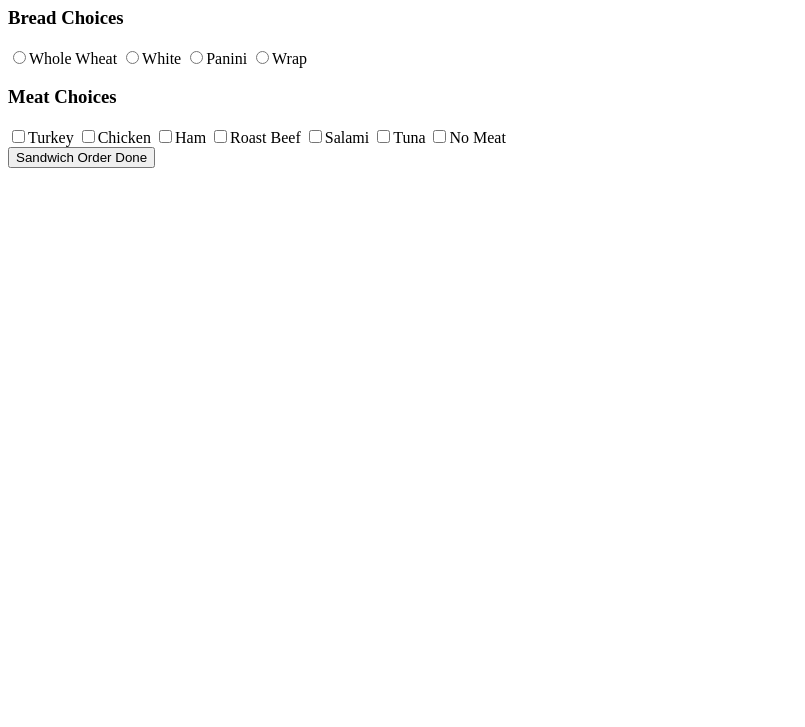
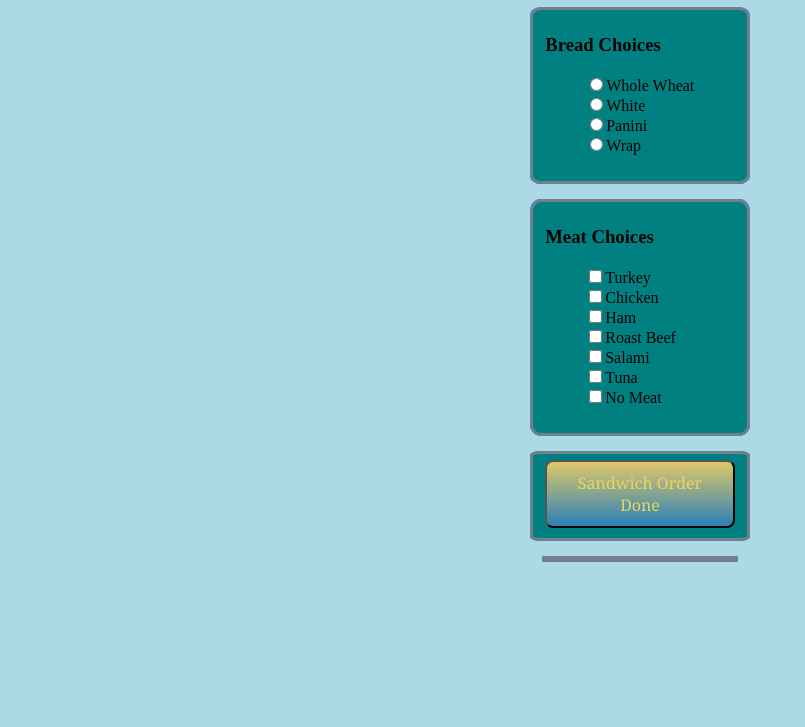
Before and after one commit to SMITHsharon/sandwichMaker, a plain HTML site: page index.html in a window 1280 px wide. Shown: the part 73-800 px from the top of the page, without its empty margins (0-805 px from the left). Drawn offline with Linux system fonts and the light colour scheme.

Commit message:
changed approach; have initial functionality

```diff
--- a/index.html
+++ b/index.html
@@ -3,45 +3,55 @@
 	<head>
 	    <meta charset="UTF-8">
 	    <title>(25) Sandwich Maker</title>
+	    <link rel="stylesheet" type="text/css" href="styles.css">
     </head>
     <body>
 
 		<div id="custChoices">
 			<h1>Best Deli Ever</h1>
 
+			<fieldset class="menuBoxes">
 				<section id="bread">
 					<h3>Bread Choices</h3>
-				<input type="radio" name="bread" value="whWheat" />Whole Wheat
-				<input type="radio" name="bread" value="white" />White
-				<input type="radio" name="bread" value="panini" />Panini
-				<input type="radio" name="bread" value="wrap" />Wrap
+					<ul>
+						<li><input type="radio" name="bread" value="whWheat" />Whole Wheat</li>
+						<li><input type="radio" name="bread" value="white" />White</li>
+						<li><input type="radio" name="bread" value="panini" />Panini</li>
+						<li><input type="radio" name="bread" value="wrap" />Wrap</li>
+					</ul>
 				</section>
+			</fieldset>
 
+			<fieldset class="menuBoxes">
 				<section id="meatChoices">
 					<h3>Meat Choices</h3>
-				<input type="checkbox" name="chk_meat" value="turkey" />Turkey
-				<input type="checkbox" name="chk_meat" value="chicken" />Chicken
-				<input type="checkbox" name="chk_meat" value="ham" />Ham
-				<input type="checkbox" name="chk_meat" value="rBeef" />Roast Beef
-				<input type="checkbox" name="chk_meat" value="salami" />Salami
-				<input type="checkbox" name="chk_meat" value="tuna" />Tuna
-				<input type="checkbox" name="chk_meat" value="none" />No Meat
+					<ul>
+						<li><input type="checkbox" name="chk_meat" value="turkey" />Turkey</li>
+						<li><input type="checkbox" name="chk_meat" value="chicken" />Chicken</li>
+						<li><input type="checkbox" name="chk_meat" value="ham" />Ham</li>
+						<li><input type="checkbox" name="chk_meat" value="rBeef" />Roast Beef</li>
+						<li><input type="checkbox" name="chk_meat" value="salami" />Salami</li>
+						<li><input type="checkbox" name="chk_meat" value="tuna" />Tuna</li>
+						<li><input type="checkbox" name="chk_meat" value="none" />No Meat</li>
+					</ul>
 				</section>
+			</fieldset>
 
 			<section id="cheese"></section>
 			<section id="veggies"></section>
 			<section id="condiments"></section>
 
-			<div>
+			<fieldset class="menuBoxes">
 				<button type="submit" id="buildSandwich"  value="Build">Sandwich Order Done</button>
-			</div>
-		</div>
+			</fieldset>
 
 		<!-- * empty DOM element into which the final sandwich order and its cost will be inserted -->
+		<!-- <fieldset class="menuBoxes"> -->
 			<div id="orderOutput"></div>
+		<!-- </fieldset> -->
 
+    	<script type="text/javascript" src="javascripts/sandwichMaker.js"></script>
     	<script type="text/javascript" src="javascripts/DOMHandler.js"></script>
-    	<script type="text/javascript" src="javascripts/sandwichMaker.js"></script>
     	<script type="text/javascript" src="javascripts/meat.js"></script>
     </body>
 </html>
--- a/javascripts/DOMHandler.js
+++ b/javascripts/DOMHandler.js
@@ -2,6 +2,7 @@
 
 // Variable accumulates the final price. Initialize to 0.
 var finalSandwichPrice = 0;
+var sandwichArray = [];
 
 // Variable holds the topping that the user selects
 var selectedTopping;
@@ -19,37 +20,43 @@ var meatChooser = document.getElementById("meatChoices");
 // Function gets the price for the selected topping
 // PARAMETERS: array of Topping Objects; user-selected topping
 // <for each> loop used for Objects
+//            Loops over the Object Array Keys <i>, returns associated value
 // RETURNS: price for the selected topping
 //********************************************************
-function getPrice(objArray, thisTopping) {
-console.log("in getPrice / objArray :: ", objArray);
-console.log("in getPrice / thisTopping :: ", thisTopping);
+// function getPrice(objArray, thisTopping) {
+// console.log("in getPrice / objArray :: ", objArray);
+// console.log("in getPrice / thisTopping :: ", thisTopping);
 
+// 	for (var i in objArray) {
+// 		console.log("i :: ", i);
+// 		if (i === thisTopping) {
+// 			console.log("returning objArray[i] :: ", objArray[i]);
+// 			return objArray[i];
+// 		}
+// 	}
+// }
 
-	for (var i in objArray) {
-		console.log("i :: ", i);
-		if (i === thisTopping) {
-			console.log("returning objArray[i] :: ", objArray[i]);
-			return objArray[i];
-		}
-
-	}
-}
 
 
 //********************************************************
-// Event Listener for Meat Chooser
+// Event Listener for meatChooser
 //********************************************************
 meatChooser.addEventListener("change", function(event) {
 
   // Get the value chosen from the DOM
   selectedTopping = event.target.value;
-  console.log("selectedTopping :: ", selectedTopping);
+  sandwichArray.push(selectedTopping);
+  console.log("in meatChooser EventListener / sandwichArray :: ", sandwichArray);
 
-  // Determine the price of the topping chosen
-  finalSandwichPrice += getPrice(SandwichMaker.getMeat(), selectedTopping);
+  // Determine the price of the selected topping; adds to the accumulating price
+  // finalSandwichPrice += sandwichMaker.addTopping(selectedTopping);
+  // finalSandwichPrice =+ sandwichMaker.addMeat(selectedTopping);
+  SandwichMaker.addTopping(selectedTopping);
   console.log("finalSandwichPrice :: ", finalSandwichPrice);
 
+  // Output the price to the DOM
+  // document.getElementById("orderOutput").value = "$" + finalSandwichPrice.toFixed(2);
+  document.getElementById("orderOutput").innerHTML = "$" + finalSandwichPrice.toFixed(2);
+
   // Add the topping to the SandwichMaker to increase the total price
-  document.getElementById("orderOutput").value = "$" + finalSandwichPrice.toFixed(2);
 });
--- a/javascripts/meat.js
+++ b/javascripts/meat.js
@@ -19,14 +19,17 @@ var SandwichMaker = (function(maker) {
   // add the selected meat choice to the sandwich
 	maker.addMeat = function(meatChoice) {
     meatPrices.push(meatChoice);
+    console.log("returning meatPrices from addMeat function :: ", meatPrices);
   };
 
   // RETURNS
   maker.getMeat = function() {
+    console.log("returning meatPrices from getMeat function :: ", meatPrices);
     return meatPrices;
   }
 
-  // RETURNS the new, augmented object with the new method on it
+  // RETURNS the new, augmented object with the new method on it to SandwichMaker
+  console.log("returning from meat.js", maker);
   return maker;
 
 })(SandwichMaker || {});
--- /dev/null
+++ b/styles.css
@@ -0,0 +1,65 @@
+body {
+	background-color: lightblue;
+}
+
+h1 {
+	text-align: center;
+}
+
+.menuBoxes {
+	border: 3px solid slategrey;
+	border-radius: 5%;
+	background-color: teal;
+	width: 15%;
+	margin: auto;
+	margin-bottom: 15px;
+
+}
+
+#orderOutput {
+  border: 3px solid slategrey;
+  border-radius: 5%;
+  background-color: teal;
+  width: 15%;
+  margin: auto;
+  margin-bottom: 15px;
+
+}
+
+ul {
+	margin-top: 0;
+	padding-top: 0;
+	display: inline-block;
+	list-style-type: none;
+}
+
+#doneButton {
+	margin: auto auto;
+}
+
+#buildSandwich {
+  background: #e0c869;
+  background-image: -webkit-linear-gradient(top, #e0c869, #2980b9);
+  background-image: -moz-linear-gradient(top, #e0c869, #2980b9);
+  background-image: -ms-linear-gradient(top, #e0c869, #2980b9);
+  background-image: -o-linear-gradient(top, #e0c869, #2980b9);
+  background-image: linear-gradient(to bottom, #e0c869, #2980b9);
+  -webkit-border-radius: 8;
+  -moz-border-radius: 8;
+  border-radius: 8px;
+  font-family: Georgia;
+  color: #e8d661;
+  font-size: 1em;
+  padding: 10px 20px 10px 20px;
+  text-decoration: none;
+}
+
+#buildSandwich:hover {
+  background: #3cb0fd;
+  background-image: -webkit-linear-gradient(top, #3cb0fd, #3498db);
+  background-image: -moz-linear-gradient(top, #3cb0fd, #3498db);
+  background-image: -ms-linear-gradient(top, #3cb0fd, #3498db);
+  background-image: -o-linear-gradient(top, #3cb0fd, #3498db);
+  background-image: linear-gradient(to bottom, #3cb0fd, #3498db);
+  text-decoration: none;
+}
```
Lines whose indentation alone changed are shown as unchanged.
